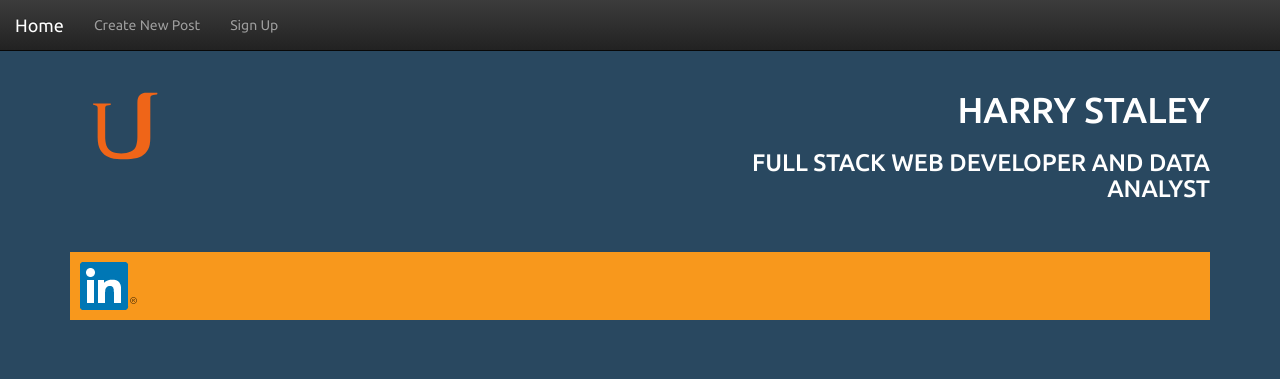
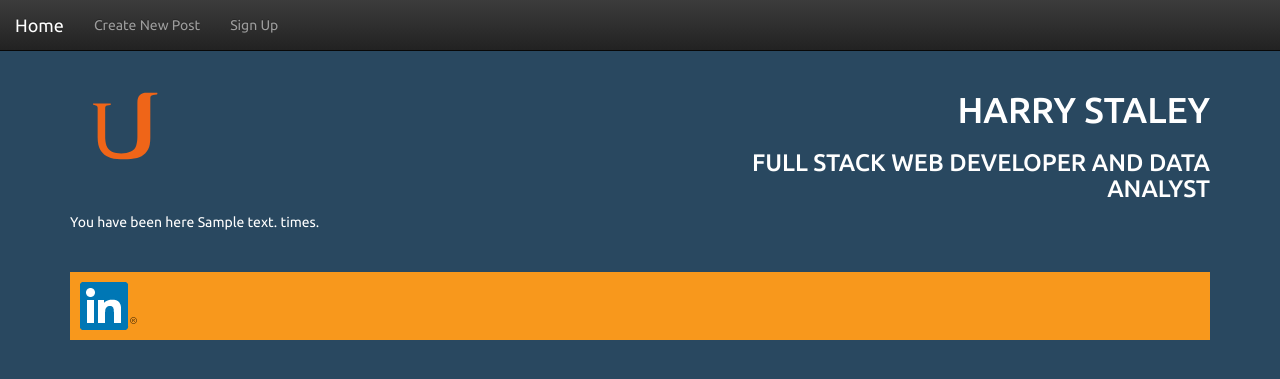
Before and after one commit to harrystaley/FSND_Multi_User_Blog, a Python web app: template templates/front.html in a window 1280 px wide. Shown: the top 379 px of the page. Run offline with Jinja, Linux system fonts and the light colour scheme; the template is opened without the code that fills it: most values are stand-ins (such as "Sample title", 1, 10 or a date in 2020); some libraries are stand-ins or nearby versions.

Commit message:
FEAT: added vis counter

```diff
--- a/templates/front.html
+++ b/templates/front.html
@@ -6,6 +6,8 @@ This template is borrowed from the project answer files in the intro
 to backend course in preparation for the multi-user blog project -->
 
 {% block content %}
+<div>You have been here {{visits}} times.</div>
+
 <!-- for each post in the posts table it calls render_post from the post class in main.py -->
   {% for post in posts %}
     {{ post.render_post() | safe }}
--- a/templates/permalink.html
+++ b/templates/permalink.html
@@ -6,6 +6,8 @@ The idea for this template is borrowed from the project files in the intro
 to backend course in preparation for the multi-user blog project -->
 
 {% block content %}
+<div>You have been here {{visits}} times.</div>
+
 <!-- renders a single blog post from PermaPost class using render post from post class in in main.py -->
   {{post.render_post() | safe}}
 {% endblock %}
```
Also changed, not shown: 1 other file.
